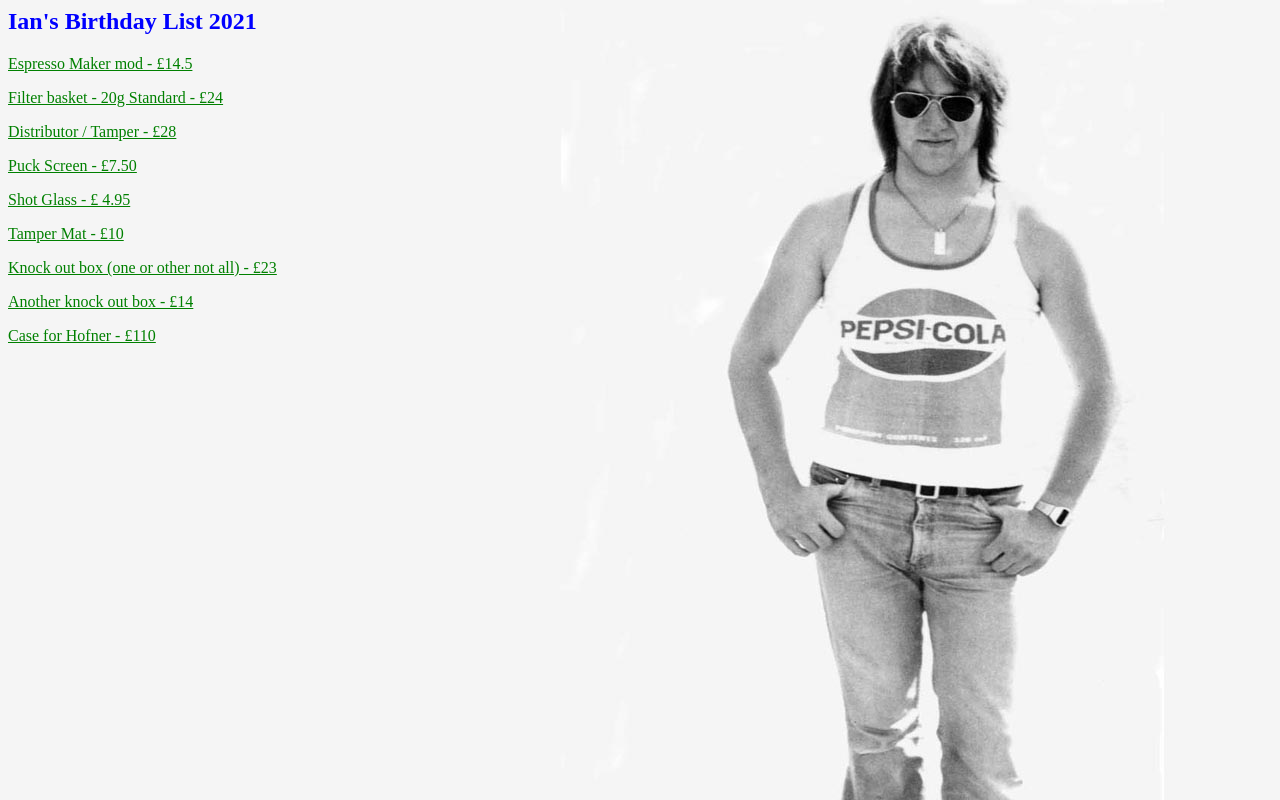
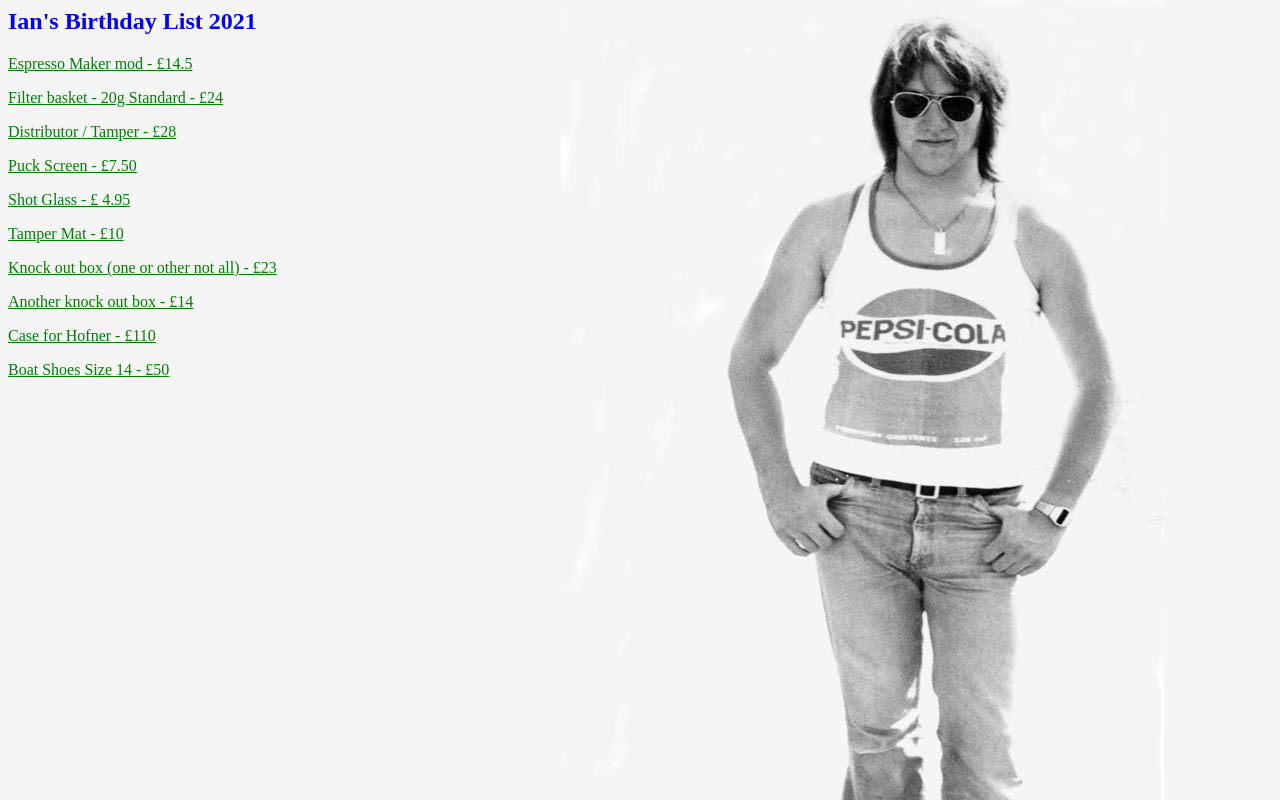
Before and after one commit to psoidon/psoidon.github.io, a plain HTML site: page index.htm in a window 1280 px wide. Drawn offline with Linux system fonts and the light colour scheme.

Commit message:
Update index.htm

```diff
--- a/index.htm
+++ b/index.htm
@@ -13,6 +13,7 @@
 <left><a href="https://www.bellabarista.co.uk/crema-pro-knock-box-175mm-large-black.html"> Knock out box (one or other not all)  - &pound;23 </a><p></left>
 <left><a href="https://www.amazon.co.uk/Espresso-Grounds-Removable-Non-Slip-Shock-Absorbent/dp/B08QZD9B9P/ref=sr_1_22?dchild=1&keywords=Barista+Tools&qid=1627213845&sr=8-22">Another knock out box - &pound;14 </a><p></left>
 <left><a href="https://www.thomann.de/gb/hoefner_h64_22_case_verythin_guitar.htm">Case for Hofner - &pound;110 </a><p></left>
+<left><a href="https://www.jacamo.co.uk/shop/leather-boat-shoes-wide-fit/pa143/product/details/show.action?pdBoUid=5016&optionColour=Brown&pdpClick=true&optionSize=14">Boat Shoes Size 14 - &pound;50</a><p></left>
 
 
 
```
